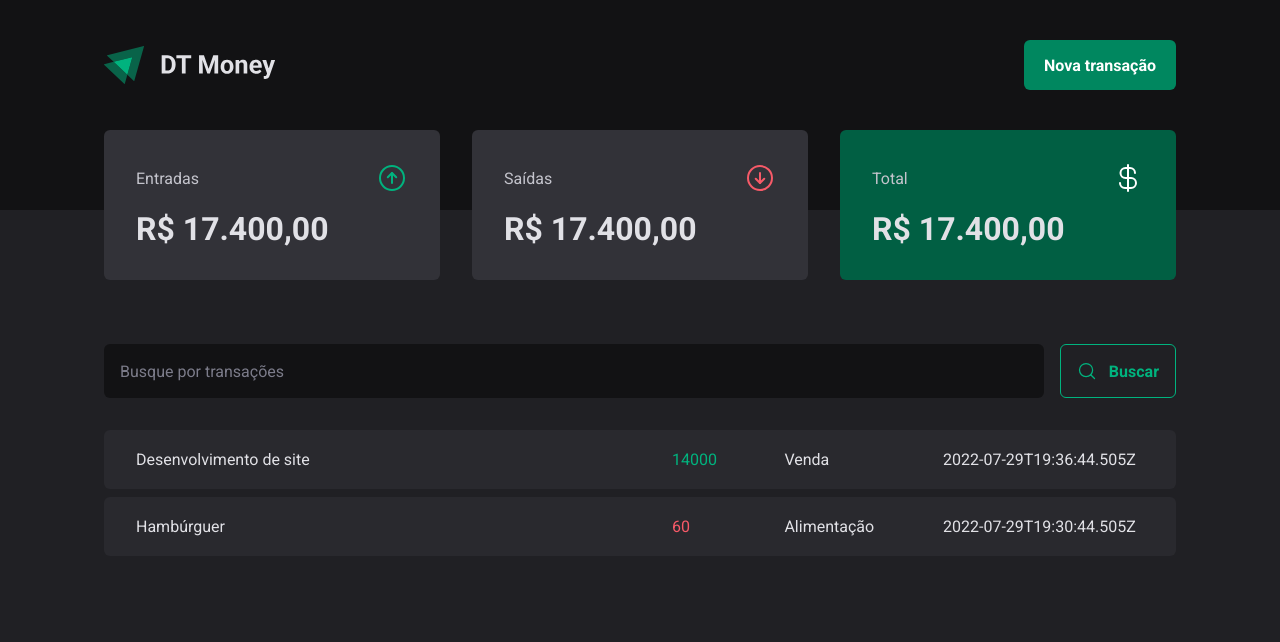
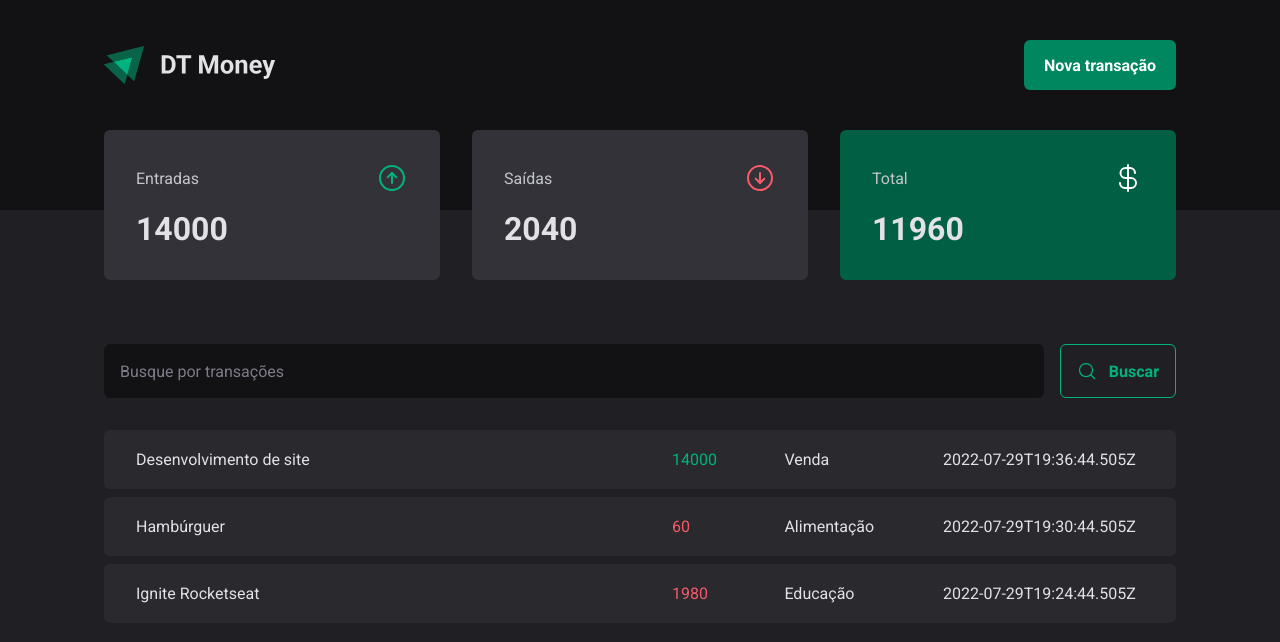
Before and after one commit to augustomarsola/03-NewIgnite-DTMoney, a React (Vite) app: page / in a window 1280 px wide. Shown: the top 642 px of the page. Built offline with nearby package versions, Linux system fonts and the light colour scheme; data requests are answered from the project's data file.

Commit message:
Using api to create summary information

```diff
--- a/server.json
+++ b/server.json
@@ -15,6 +15,14 @@
       "category": "Alimentação",
       "price": 60,
       "createdAt": "2022-07-29T19:30:44.505Z"
+    },
+    {
+      "id": 3,
+      "description": "Ignite Rocketseat",
+      "type": "outcome",
+      "category": "Educação",
+      "price": 1980,
+      "createdAt": "2022-07-29T19:24:44.505Z"
     }
   ]
 }
--- a/src/App.tsx
+++ b/src/App.tsx
@@ -1,4 +1,5 @@
 import { ThemeProvider } from "styled-components";
+import { TransactionsProvider } from "./contexts/TransactionsContext";
 import { GlobalStyle } from "./global";
 import { Transactions } from "./pages/Transactions";
 import { defaultTheme } from "./themes/default";
@@ -7,7 +8,9 @@
   return (
     <ThemeProvider theme={defaultTheme}>
       <GlobalStyle />
-      <Transactions />
+      <TransactionsProvider>
+        <Transactions />
+      </TransactionsProvider>
     </ThemeProvider>
   );
 }
--- a/src/components/Summary/index.tsx
+++ b/src/components/Summary/index.tsx
@@ -1,7 +1,28 @@
 import { ArrowCircleDown, ArrowCircleUp, CurrencyDollar } from "phosphor-react";
+import { useContext } from "react";
+import { TransactionsContext } from "../../contexts/TransactionsContext";
 import { SummaryCard, SummaryContainer } from "./styles";
 
 export function Summary() {
+  const { transactions } = useContext(TransactionsContext);
+  const summary = transactions.reduce(
+    (acc, transaction) => {
+      if (transaction.type === "income") {
+        acc.income += transaction.price;
+        acc.total += transaction.price;
+      } else {
+        acc.outcome += transaction.price;
+        acc.total -= transaction.price;
+      }
+      return acc;
+    },
+    {
+      income: 0,
+      outcome: 0,
+      total: 0,
+    }
+  );
+
   return (
     <SummaryContainer>
       <SummaryCard>
@@ -10,7 +31,7 @@
           <ArrowCircleUp size={32} color="#00b37e" />
         </header>
 
-        <strong>R$ 17.400,00</strong>
+        <strong>{summary.income}</strong>
       </SummaryCard>
       <SummaryCard>
         <header>
@@ -18,7 +39,7 @@
           <ArrowCircleDown size={32} color="#f75a68" />
         </header>
 
-        <strong>R$ 17.400,00</strong>
+        <strong>{summary.outcome}</strong>
       </SummaryCard>
       <SummaryCard variant="green">
         <header>
@@ -26,7 +47,7 @@
           <CurrencyDollar size={32} color="#fff" />
         </header>
 
-        <strong>R$ 17.400,00</strong>
+        <strong>{summary.total}</strong>
       </SummaryCard>
     </SummaryContainer>
   );
--- /dev/null
+++ b/src/contexts/TransactionsContext.tsx
@@ -0,0 +1,40 @@
+import { createContext, ReactNode, useEffect, useState } from "react";
+
+interface Transaction {
+  id: number;
+  description: string;
+  type: "income" | "outcome";
+  price: number;
+  category: string;
+  createdAt: string;
+}
+
+interface TransactionContextType {
+  transactions: Transaction[];
+}
+
+interface TransactionsProviderProps {
+  children: ReactNode;
+}
+
+export const TransactionsContext = createContext({} as TransactionContextType);
+
+export function TransactionsProvider({ children }: TransactionsProviderProps) {
+  const [transactions, setTransactions] = useState<Transaction[]>([]);
+  useEffect(() => {
+    async function loadTransactions() {
+      const response = await fetch("http://localhost:3333/transactions");
+      const data = await response.json();
+
+      setTransactions(data);
+    }
+
+    loadTransactions();
+  }, []);
+
+  return (
+    <TransactionsContext.Provider value={{ transactions }}>
+      {children}
+    </TransactionsContext.Provider>
+  );
+}
--- a/src/pages/Transactions/index.tsx
+++ b/src/pages/Transactions/index.tsx
@@ -1,6 +1,7 @@
-import { useEffect, useState } from "react";
+import { useContext } from "react";
 import { Header } from "../../components/Header";
 import { Summary } from "../../components/Summary";
+import { TransactionsContext } from "../../contexts/TransactionsContext";
 import { SearchForm } from "./components/SearchForm";
 import {
   PriceHighlight,
@@ -8,27 +9,8 @@
   TransactionsTable,
 } from "./styles";
 
-interface Transaction {
-  id: number;
-  description: string;
-  type: "income" | "outcome";
-  price: number;
-  category: string;
-  createdAt: string;
-}
-
 export function Transactions() {
-  const [transactions, setTransactions] = useState<Transaction[]>([]);
-  useEffect(() => {
-    async function loadTransactions() {
-      const response = await fetch("http://localhost:3333/transactions");
-      const data = await response.json();
-
-      setTransactions(data);
-    }
-
-    loadTransactions();
-  }, []);
+  const { transactions } = useContext(TransactionsContext);
 
   return (
     <div>
```
